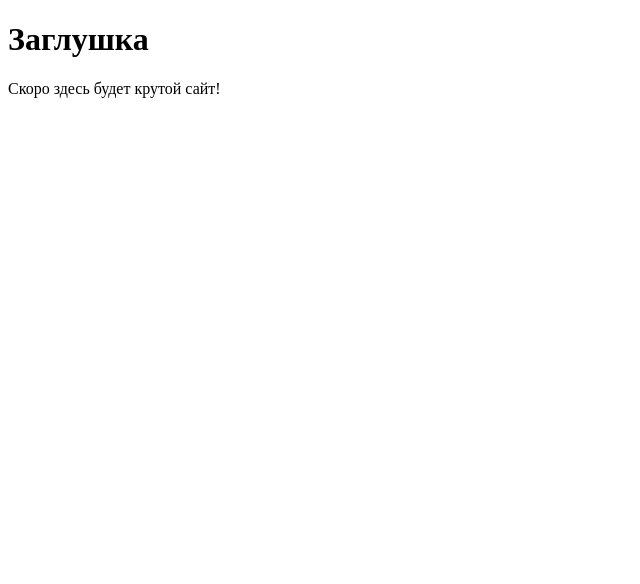
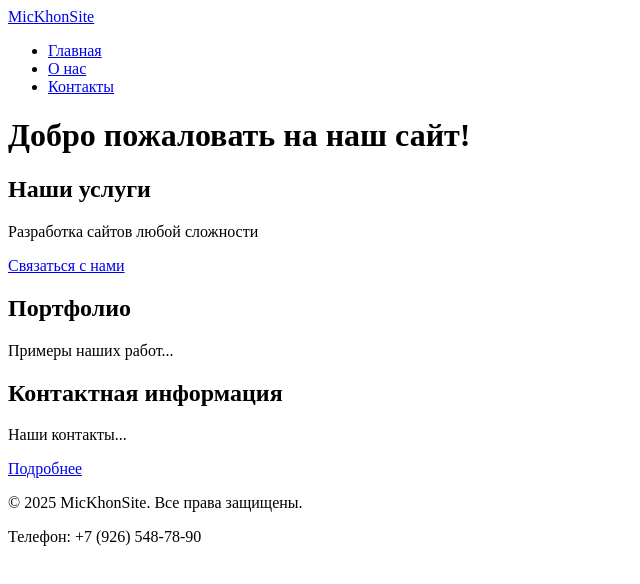
Before and after one commit to MicKhon/prz_1, a plain HTML site: page src/index.html in a window 1280 px wide. Shown: the whole page, without its empty margins (0-640 px from the left). Drawn offline with Linux system fonts and the light colour scheme.

Commit message:
обновил

```diff
--- a/src/index.html
+++ b/src/index.html
@@ -2,14 +2,49 @@
 <html lang="ru">
 <head>
  <meta charset="UTF-8">
- <!-- Важная мета-информация для корректного отображения на мобильных устройствах -->
  <meta name="viewport" content="width=device-width, initial-scale=1.0">
- <title>Мой первый проект</title>
- <!-- Подключение фавиконки -->
- <link rel="icon" href="../assets/favicon.ico" type="image/x-icon">
+ <title>Главная - Название вашего сайта</title>
+ <meta name="description" content="Краткое описание главной страницы вашего сайта">
+ <link rel="icon" href="assets/favicon.ico" type="image/x-icon">
 </head>
 <body>
- <h1>Заглушка</h1>
- <p>Скоро здесь будет крутой сайт!</p>
+ <!-- Шапка сайта -->
+ <header>
+ <a href="/">MicKhonSite</a>
+ <!-- Главное меню навигации -->
+ <nav>
+ <ul>
+ <li><a href="index.html">Главная</a></li>
+ <li><a href="about.html">О нас</a></li>
+ <li><a href="contacts.html">Контакты</a></li>
+ </ul>
+ </nav>
+ </header>
+ <!-- Уникальное основное содержимое страницы -->
+ <main>
+ <h1>Добро пожаловать на наш сайт!</h1>
+ <!-- Секция 1 с якорем -->
+ <section id="services">
+ <h2>Наши услуги</h2>
+ <p>Разработка сайтов любой сложности</p>
+ <a href="#contacts">Связаться с нами</a> <!-- Якорная ссылка внутри страницы -->
+ </section>
+ <!-- Секция 2 с якорем -->
+ <section id="portfolio">
+ <h2>Портфолио</h2>
+ <p>Примеры наших работ...</p>
+ </section>
+ <!-- Секция 3 с якорем -->
+ <section id="contacts">
+ <h2>Контактная информация</h2>
+ <p>Наши контакты...</p>
+ <a href="contacts.html">Подробнее</a> <!-- Ссылка на отдельную страницу -->
+ </section>
+ </main>
+ <!-- Подвал сайта -->
+ <footer>
+ <p>&copy; 2025 MicKhonSite. Все права защищены.</p>
+ <p>Телефон: +7 (926) 548-78-90</p>
+ </footer>
 </body>
 </html>
```
Also changed, not shown: src/about.html (added, +32 -0 lines), src/contacts.html (added, +25 -0 lines).
